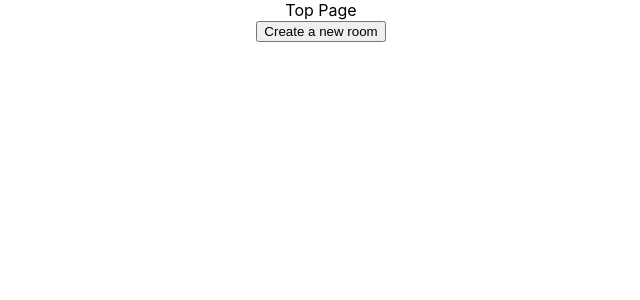
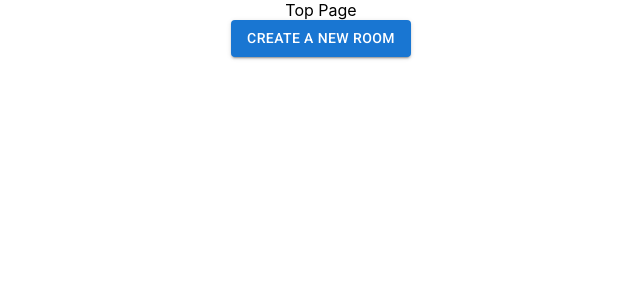
Before and after one commit to teinen/planning-poker-app, a React (Create React App) app: page / in a window 1280 px wide. Shown: the top 300 px of the page, without its empty margins (319-959 px from the left). Built offline with nearby package versions, Linux system fonts and the light colour scheme; no server answers.

Commit message:
Install material ui

```diff
--- a/package.json
+++ b/package.json
@@ -3,6 +3,9 @@
   "version": "0.1.0",
   "private": true,
   "dependencies": {
+    "@emotion/react": "^11.9.0",
+    "@emotion/styled": "^11.8.1",
+    "@mui/material": "^5.6.3",
     "@testing-library/jest-dom": "^5.16.4",
     "@testing-library/react": "^13.1.1",
     "@testing-library/user-event": "^13.5.0",
--- a/public/index.html
+++ b/public/index.html
@@ -23,6 +23,14 @@
       work correctly both with client-side routing and a non-root public URL.
       Learn how to configure a non-root public URL by running `npm run build`.
     -->
+    <link
+      rel="stylesheet"
+      href="https://fonts.googleapis.com/css?family=Roboto:300,400,500,700&display=swap"
+    />
+    <link
+      rel="stylesheet"
+      href="https://fonts.googleapis.com/icon?family=Material+Icons"
+    />
     <title>React App</title>
   </head>
   <body>
--- a/src/components/CreateRoomButton.tsx
+++ b/src/components/CreateRoomButton.tsx
@@ -9,6 +9,7 @@ import {
   serverTimestamp,
 } from 'firebase/firestore'
 import { db } from '../firebase'
+import Button from '@mui/material/Button'
 
 const CreateRoomButton: React.FC = () => {
   const navigate = useNavigate()
@@ -30,7 +31,11 @@ const CreateRoomButton: React.FC = () => {
     }
   }
 
-  return <button onClick={clickHandler}>Create a new room</button>
+  return (
+    <Button variant="contained" onClick={clickHandler}>
+      Create a new room
+    </Button>
+  )
 }
 
 export default CreateRoomButton
```
Also changed, not shown: 1 other file (tests, documents, lock files or other folders).
